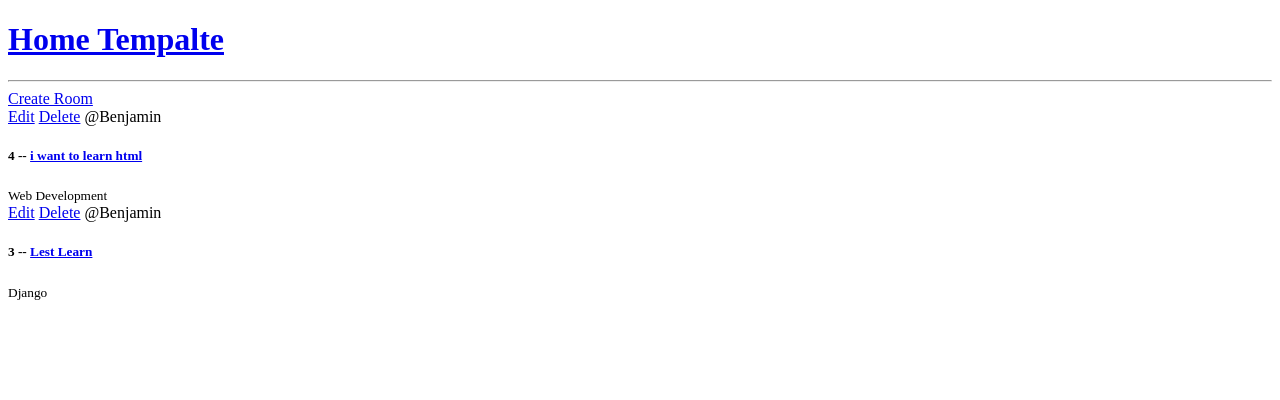
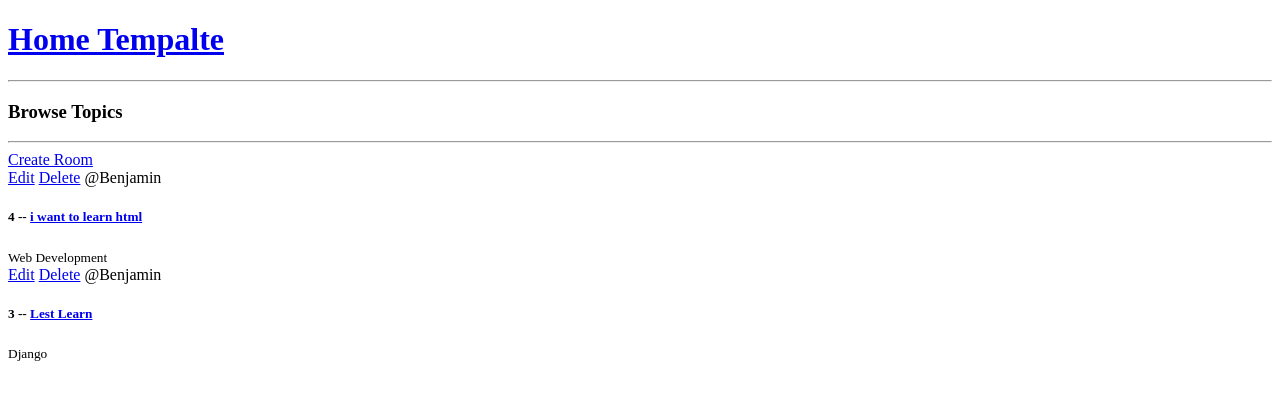
Before and after one commit to Origina-sudo/dev-space, a Django app: page / in a window 1280 px wide. Shown: the top 400 px of the page. Run offline with Django 5.2, Linux system fonts and the light colour scheme; data comes from the database, SQL or seed files in the repository.

Commit message:
restructuring code

```diff
--- a/studybud/base/templates/base/home.html
+++ b/studybud/base/templates/base/home.html
@@ -1,9 +1,10 @@
-{% extends "main.html" %}
+{% extends "main.html" %} {%block content %}
 
-{%block content %}
-
+<div class="home-container">
   <div>
-
+    <h3>Browse Topics</h3>
+    <hr />
+    <div>
       <a href="{% url 'create-room'  %}">Create Room</a>
       <div>
         {% for room in rooms %}
@@ -23,5 +24,8 @@
         {% endfor %}
       </div>
     </div>
+    </div>
+  </div>
+</div>
 
 {% endblock %}
```
Lines whose indentation alone changed are shown as unchanged.
